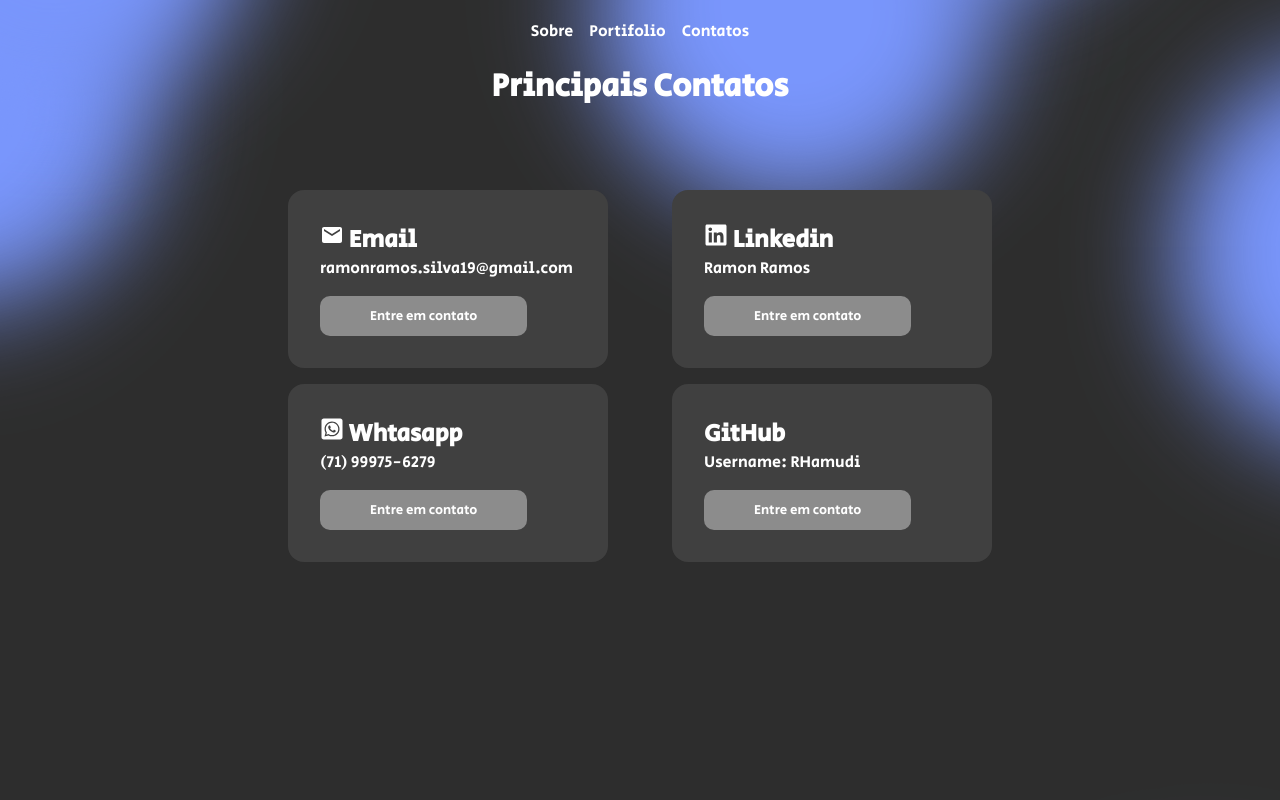
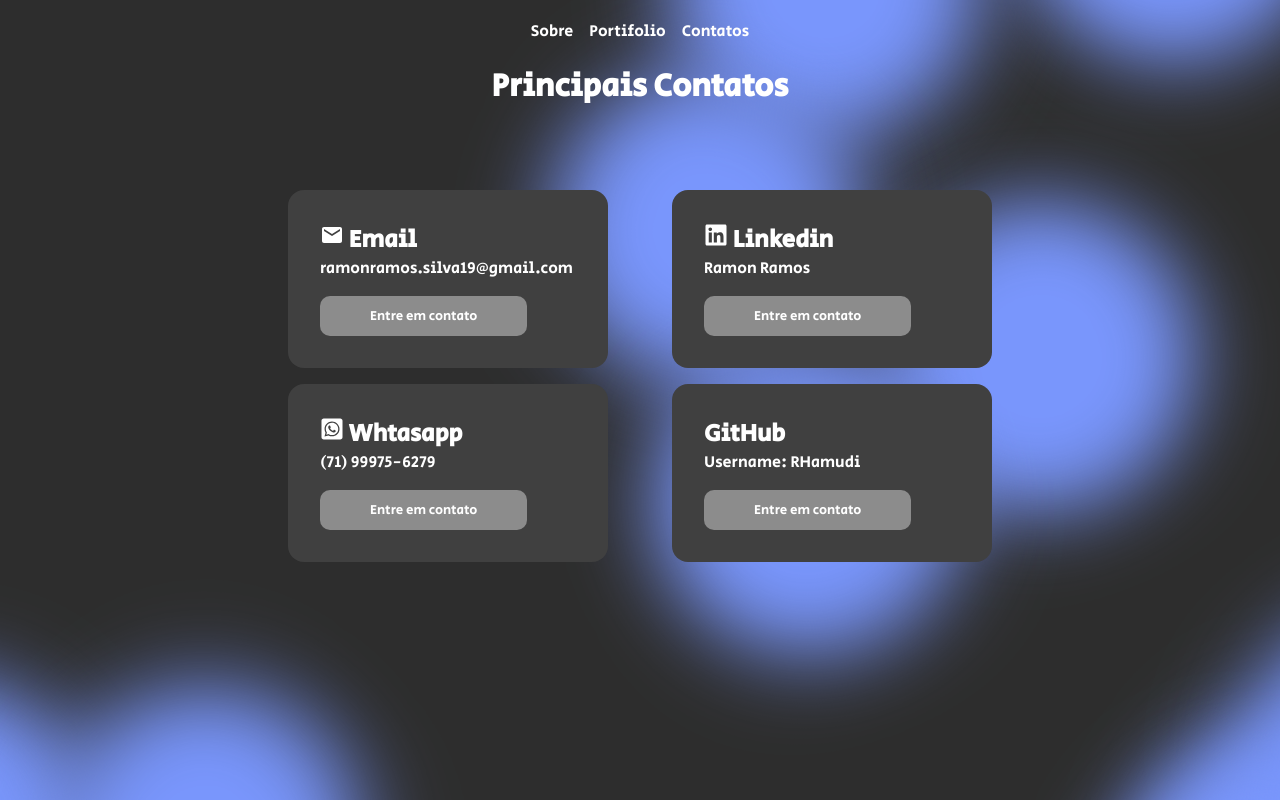
Before and after one commit to RHamudi/Portfolio-React, a React (Create React App) app in the folder portifolio/: page /contatos in a window 1280 px wide. Built offline with nearby package versions, Linux system fonts and the light colour scheme.

Commit message:
Modificando background

```diff
--- a/portifolio/src/Background.js
+++ b/portifolio/src/Background.js
@@ -1,6 +1,17 @@
 function Background() {
   return (
-    <div className="background">
+    <div class="background">
+   <span></span>
+   <span></span>
+   <span></span>
+   <span></span>
+   <span></span>
+   <span></span>
+   <span></span>
+   <span></span>
+   <span></span>
+   <span></span>
+   <span></span>
    <span></span>
    <span></span>
    <span></span>
--- a/portifolio/src/index.css
+++ b/portifolio/src/index.css
@@ -30,17 +30,17 @@
 
 
 
-  @keyframes move {
+@keyframes move {
     100% {
         transform: translate3d(0, 0, 1px) rotate(360deg);
     }
 }
 
 .background {
+    position: fixed;
+    width: 100vw;
+    height: 100vh;
     z-index: -10000;
-    position: absolute;
-    width: 100%;
-    height: 100%;
     top: 0;
     left: 0;
     background: #2d2d2d;
@@ -48,13 +48,13 @@
 }
 
 .background span {
-    width: 50vmin;
-    height: 50vmin;
-    border-radius: 50vmin;
+    width: 39vmin;
+    height: 39vmin;
+    border-radius: 39vmin;
     backface-visibility: hidden;
     position: absolute;
     animation: move;
-    animation-duration: 20;
+    animation-duration: 36;
     animation-timing-function: linear;
     animation-iteration-count: infinite;
 }
@@ -62,73 +62,172 @@
 
 .background span:nth-child(0) {
     color: #7996fc;
-    top: 40%;
-    left: 45%;
-    animation-duration: 51s;
-    animation-delay: -159s;
-    transform-origin: -16vw 18vh;
-    box-shadow: 100vmin 0 13.219581760041853vmin currentColor;
+    top: 44%;
+    left: 8%;
+    animation-duration: 9s;
+    animation-delay: -91s;
+    transform-origin: 15vw -4vh;
+    box-shadow: 78vmin 0 10.257613919414153vmin currentColor;
 }
 .background span:nth-child(1) {
     color: #7996fc;
-    top: 76%;
-    left: 76%;
-    animation-duration: 302s;
-    animation-delay: -96s;
-    transform-origin: -1vw -18vh;
-    box-shadow: -100vmin 0 13.087836383904602vmin currentColor;
+    top: 64%;
+    left: 29%;
+    animation-duration: 66s;
+    animation-delay: -140s;
+    transform-origin: -3vw 6vh;
+    box-shadow: 78vmin 0 10.052929728098155vmin currentColor;
 }
 .background span:nth-child(2) {
     color: #7996fc;
-    top: 46%;
-    left: 2%;
-    animation-duration: 181s;
-    animation-delay: -236s;
-    transform-origin: -16vw 15vh;
-    box-shadow: -100vmin 0 13.081549579426966vmin currentColor;
+    top: 88%;
+    left: 65%;
+    animation-duration: 94s;
+    animation-delay: -13s;
+    transform-origin: -15vw 20vh;
+    box-shadow: 78vmin 0 10.161739902557633vmin currentColor;
 }
 .background span:nth-child(3) {
     color: #7996fc;
-    top: 43%;
-    left: 31%;
-    animation-duration: 264s;
-    animation-delay: -35s;
-    transform-origin: 11vw 16vh;
-    box-shadow: -100vmin 0 12.974339128947143vmin currentColor;
+    top: 34%;
+    left: 8%;
+    animation-duration: 28s;
+    animation-delay: -116s;
+    transform-origin: 13vw -5vh;
+    box-shadow: -78vmin 0 10.027126266671784vmin currentColor;
 }
 .background span:nth-child(4) {
     color: #7996fc;
-    top: 9%;
-    left: 29%;
-    animation-duration: 175s;
-    animation-delay: -169s;
-    transform-origin: -6vw -14vh;
-    box-shadow: 100vmin 0 12.577805217509525vmin currentColor;
+    top: 100%;
+    left: 11%;
+    animation-duration: 67s;
+    animation-delay: -93s;
+    transform-origin: 23vw 6vh;
+    box-shadow: 78vmin 0 10.144785289058426vmin currentColor;
 }
 .background span:nth-child(5) {
     color: #7996fc;
-    top: 70%;
-    left: 83%;
-    animation-duration: 137s;
-    animation-delay: -16s;
-    transform-origin: 21vw 17vh;
-    box-shadow: -100vmin 0 12.999491485028514vmin currentColor;
+    top: 14%;
+    left: 38%;
+    animation-duration: 144s;
+    animation-delay: -128s;
+    transform-origin: -3vw 22vh;
+    box-shadow: 78vmin 0 9.796943254103825vmin currentColor;
 }
 .background span:nth-child(6) {
     color: #7996fc;
-    top: 68%;
-    left: 48%;
-    animation-duration: 174s;
-    animation-delay: -62s;
-    transform-origin: -19vw 1vh;
-    box-shadow: 100vmin 0 12.9180985630164vmin currentColor;
+    top: 64%;
+    left: 78%;
+    animation-duration: 129s;
+    animation-delay: -83s;
+    transform-origin: -12vw 6vh;
+    box-shadow: 78vmin 0 10.628376868197082vmin currentColor;
 }
 .background span:nth-child(7) {
     color: #7996fc;
-    top: 25%;
-    left: 75%;
-    animation-duration: 178s;
-    animation-delay: -209s;
-    transform-origin: 11vw 5vh;
-    box-shadow: 100vmin 0 13.114681809889776vmin currentColor;
+    top: 35%;
+    left: 39%;
+    animation-duration: 75s;
+    animation-delay: -34s;
+    transform-origin: -7vw -13vh;
+    box-shadow: -78vmin 0 10.534691534541283vmin currentColor;
 }
+.background span:nth-child(8) {
+    color: #7996fc;
+    top: 67%;
+    left: 84%;
+    animation-duration: 47s;
+    animation-delay: -106s;
+    transform-origin: -6vw -15vh;
+    box-shadow: 78vmin 0 10.444152222087787vmin currentColor;
+}
+.background span:nth-child(9) {
+    color: #7996fc;
+    top: 49%;
+    left: 64%;
+    animation-duration: 56s;
+    animation-delay: -27s;
+    transform-origin: 4vw 24vh;
+    box-shadow: -78vmin 0 10.648681109867422vmin currentColor;
+}
+.background span:nth-child(10) {
+    color: #7996fc;
+    top: 92%;
+    left: 11%;
+    animation-duration: 35s;
+    animation-delay: -2s;
+    transform-origin: -10vw 18vh;
+    box-shadow: 78vmin 0 9.778147765491129vmin currentColor;
+}
+.background span:nth-child(11) {
+    color: #7996fc;
+    top: 35%;
+    left: 98%;
+    animation-duration: 107s;
+    animation-delay: -66s;
+    transform-origin: -5vw 17vh;
+    box-shadow: -78vmin 0 10.663113397488504vmin currentColor;
+}
+.background span:nth-child(12) {
+    color: #7996fc;
+    top: 75%;
+    left: 41%;
+    animation-duration: 142s;
+    animation-delay: -2s;
+    transform-origin: 19vw 10vh;
+    box-shadow: 78vmin 0 10.143048172173748vmin currentColor;
+}
+.background span:nth-child(13) {
+    color: #7996fc;
+    top: 53%;
+    left: 83%;
+    animation-duration: 62s;
+    animation-delay: -103s;
+    transform-origin: 11vw -20vh;
+    box-shadow: 78vmin 0 10.06115185367537vmin currentColor;
+}
+.background span:nth-child(14) {
+    color: #7996fc;
+    top: 59%;
+    left: 19%;
+    animation-duration: 42s;
+    animation-delay: -34s;
+    transform-origin: 6vw -3vh;
+    box-shadow: 78vmin 0 10.004707180521217vmin currentColor;
+}
+.background span:nth-child(15) {
+    color: #7996fc;
+    top: 22%;
+    left: 69%;
+    animation-duration: 94s;
+    animation-delay: -46s;
+    transform-origin: 23vw 22vh;
+    box-shadow: 78vmin 0 10.696701042212212vmin currentColor;
+}
+.background span:nth-child(16) {
+    color: #7996fc;
+    top: 32%;
+    left: 92%;
+    animation-duration: 44s;
+    animation-delay: -80s;
+    transform-origin: -14vw -9vh;
+    box-shadow: -78vmin 0 10.18246687377108vmin currentColor;
+}
+.background span:nth-child(17) {
+    color: #7996fc;
+    top: 78%;
+    left: 6%;
+    animation-duration: 6s;
+    animation-delay: -101s;
+    transform-origin: -17vw -9vh;
+    box-shadow: 78vmin 0 10.238701950746671vmin currentColor;
+}
+.background span:nth-child(18) {
+    color: #7996fc;
+    top: 42%;
+    left: 22%;
+    animation-duration: 36s;
+    animation-delay: -82s;
+    transform-origin: -14vw 25vh;
+    box-shadow: 78vmin 0 10.301790509979961vmin currentColor;
+}
```
Lines whose indentation alone changed are shown as unchanged.
